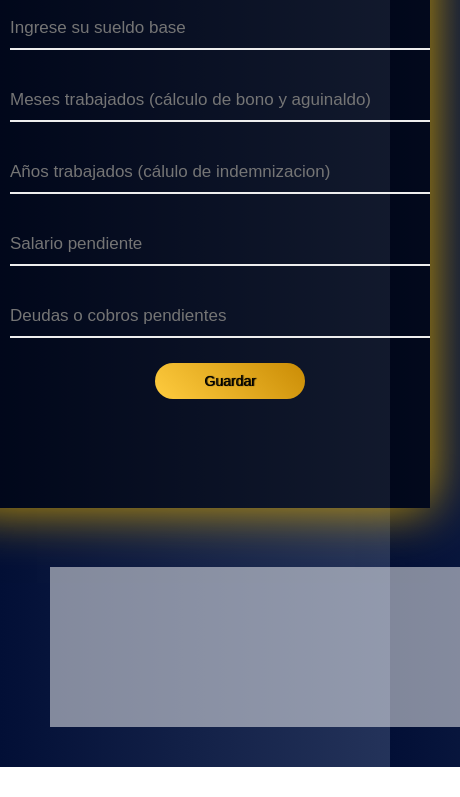
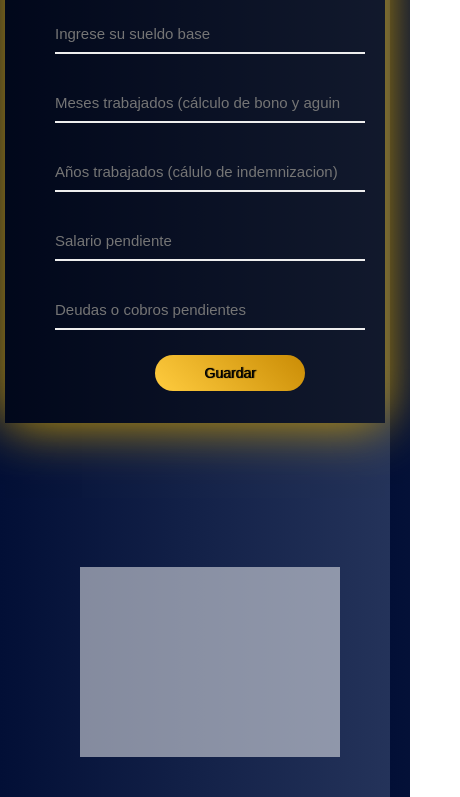
Before and after one commit to DaylinYP/paginainte2, a plain HTML site: page indemnizacion.html in a window 390 px wide. Shown: the part 653-1450 px from the top of the page, 460 px wide, since content can reach past the window. Before the commit the page ends 1420 px from the top, so only its background shows below. Drawn offline with Linux system fonts and the light colour scheme.

Commit message:
Actualizados

```diff
--- a/css/empleados.css
+++ b/css/empleados.css
@@ -283,7 +283,7 @@ h2 {
     ul {
         position: fixed;
         width: 95%;
-        height: 80vh;
+        height: 60vh;
         background: #060329;
         top: 280px;
         left: -100%;
@@ -295,7 +295,7 @@ h2 {
     }
 
     nav ul li {
-        margin: 50px 0;
+        margin: 20px 0;
     }
 
     nav ul li a {
--- a/css/soluciones.css
+++ b/css/soluciones.css
@@ -351,8 +351,8 @@ input:valid~label {
 
     ul {
         position: fixed;
-        width: 45%;
-        height: 84vh;
+        width: 95%;
+        height: 60vh;
         background: #060329;
         top: 320px;
         left: -100%;
@@ -364,7 +364,7 @@ input:valid~label {
     }
 
     nav ul li {
-        margin: 50px 0;
+        margin: 30px 0;
     }
 
     nav ul li a {
@@ -409,22 +409,28 @@ input:valid~label {
 
     .wrapperindem {
         position: relative;
-        width: 500px;
-        height: 80vh;
+        width: 470px;
+        height: 60vh;
         display: grid;
         grid-template-columns: 1fr 1fr;
         margin-left: 90px;
-
     }
-
+    .input2 {
+        margin-right: 20px;
+        border: none;
+        outline: none;
+        background: none;
+        width: 300px;
+        margin-top: 40px;
+        padding-right: 10px;
+        font-size: 15px;
+    }
     #respuesta {
-
         font-size: 18px;
-        height: 100px;
-        width: 350px;
-        margin-left: 50px;
-        margin-bottom: 40px;
-        padding: 30px;
+        height: 150px;
+        width: 220px;
+        margin-left: 80px;
+        padding: 20px;
         text-align: center;
     }
 }
--- a/css/sueldoliquido.css
+++ b/css/sueldoliquido.css
@@ -204,7 +204,7 @@ input:valid~label {
     ul {
         position: fixed;
         width: 95%;
-        height: 84vh;
+        height: 60vh;
         background: #060329;
         top: 280px;
         left: -100%;
@@ -216,7 +216,7 @@ input:valid~label {
     }
 
     nav ul li {
-        margin: 50px 0;
+        margin: 20px 0;
     }
 
     nav ul li a {
```
